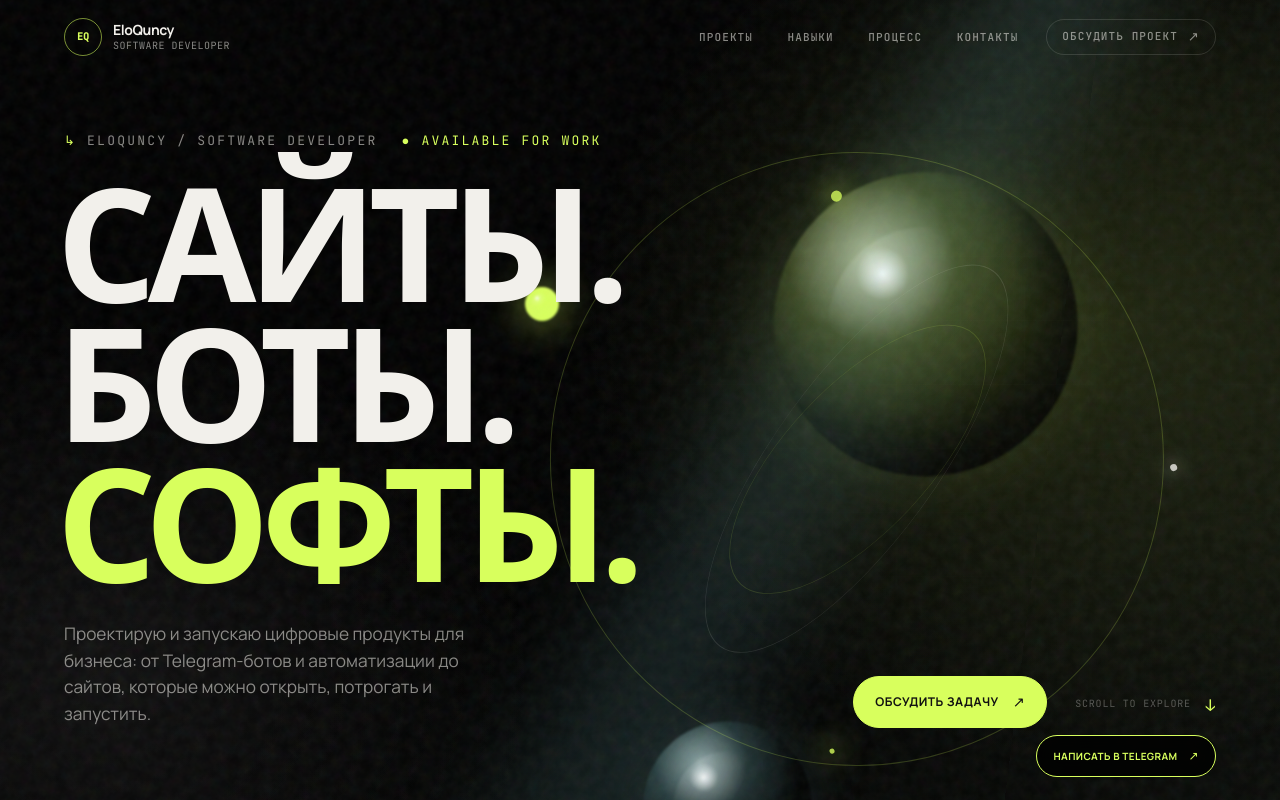
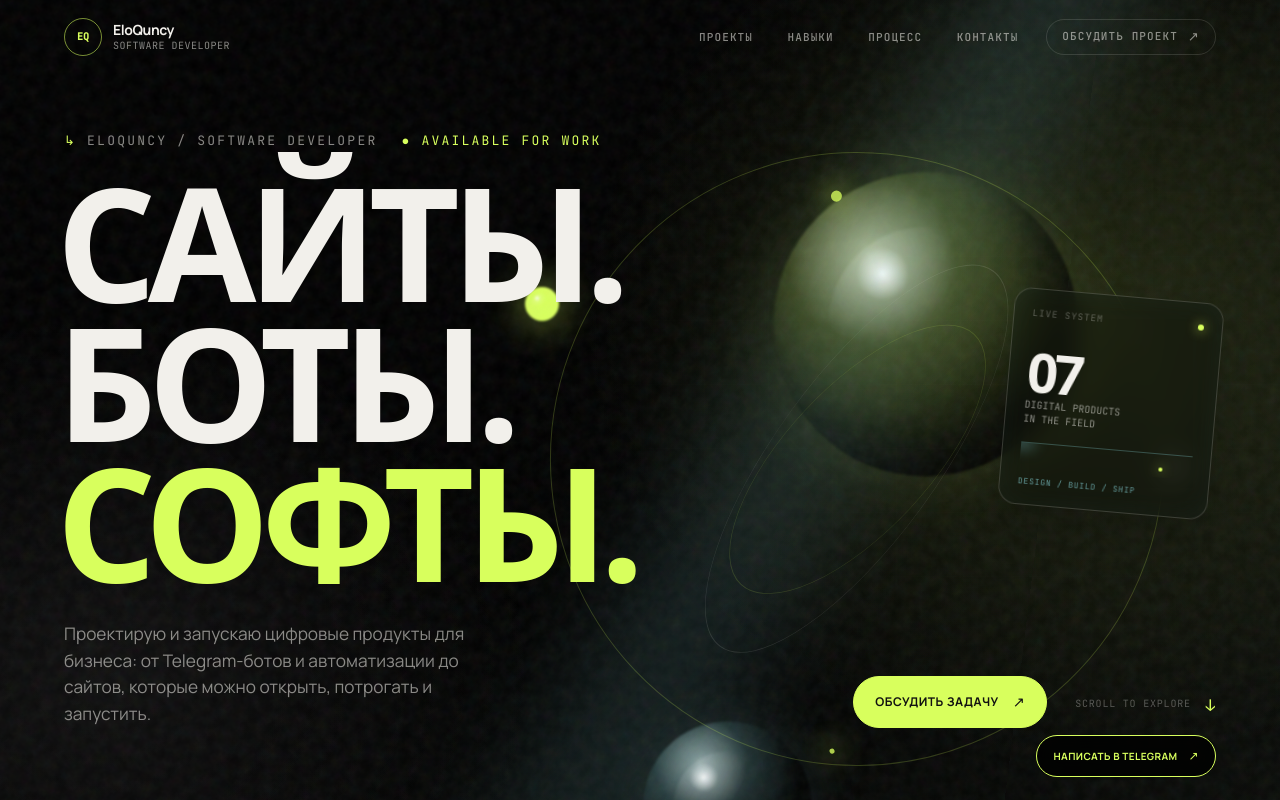
Before and after one commit to ignatvanuskin-sys/portfolio, a React (Vite) app: page / in a window 1280 px wide. Shown: the top 800 px of the page. Built offline with nearby package versions, Linux system fonts and the light colour scheme; a web font is replaced by a local one.

Commit message:
Improve landing hero and animate project artwork

```diff
--- a/src/main.jsx
+++ b/src/main.jsx
@@ -226,6 +226,7 @@ function Hero() {
           <div className="hero-actions"><a className="solid-btn" href="#contact" {...HoverProps()}>Обсудить задачу <Arrow /></a><span className="scroll-note">scroll to explore <b>↓</b></span></div>
         </div>
       </div>
+      <div className="hero-signal" aria-label="Статус студии"><div className="signal-top"><span>LIVE SYSTEM</span><i></i></div><strong>07</strong><span>digital products<br />in the field</span><div className="signal-line"><b></b></div><small>DESIGN / BUILD / SHIP</small></div>
     </section>
   )
 }
@@ -246,7 +247,7 @@ function Skills() {
 
 function ProjectArt({ variant }) {
   const labels = { salon: '✦', search: '⌕', market: '◒', arome: '◉', forma: '⌂', forge: '◌', email: '✉' }
-  return <div className={`project-art project-art-${variant}`} aria-hidden="true"><span className="art-halo"></span><b>{labels[variant] || '✦'}</b><i></i></div>
+  return <div className={`project-art project-art-${variant}`} aria-hidden="true"><span className="art-halo"></span><span className="art-sweep"></span><span className="art-particle particle-one"></span><span className="art-particle particle-two"></span><b>{labels[variant] || '✦'}</b><i></i></div>
 }
 
 function ProjectCard({ item, index, onOpen }) {
--- a/src/styles.css
+++ b/src/styles.css
@@ -92,6 +92,18 @@ a:hover .arrow, button:hover .arrow { transform: translate(4px, -4px); }
 .hero-bottom { display: flex; align-items: flex-end; justify-content: space-between; gap: 24px; }
 .hero-bottom p { max-width: 455px; margin: 0; color: var(--muted); font-size: clamp(14px, 1.35vw, 18px); line-height: 1.55; }
 .hero-actions { display: flex; align-items: center; gap: 28px; }
+.hero-signal { position: absolute; z-index: 2; top: 35%; right: var(--pad); display: grid; width: 210px; padding: 18px; border: 1px solid rgba(242,240,235,.18); border-radius: 18px; background: rgba(5,7,6,.3); box-shadow: 0 18px 50px rgba(0,0,0,.2), inset 0 0 30px rgba(155,246,255,.04); color: var(--muted); backdrop-filter: blur(14px); transform: rotate(5deg); animation: signal-float 8s ease-in-out infinite; }
+.signal-top { display: flex; align-items: center; justify-content: space-between; color: var(--faint); font: 400 9px var(--mono); letter-spacing: .12em; }
+.signal-top i { width: 6px; height: 6px; border-radius: 50%; background: var(--acid); box-shadow: 0 0 12px var(--acid); animation: signal-pulse 1.3s ease-in-out infinite; }
+.hero-signal strong { margin: 28px 0 2px; color: var(--fg); font: 600 54px/.9 var(--display); letter-spacing: -.08em; }
+.hero-signal > span:not(.signal-top) { color: var(--muted); font: 400 10px/1.4 var(--mono); text-transform: uppercase; }
+.signal-line { position: relative; height: 24px; margin: 16px 0 10px; overflow: hidden; border-top: 1px solid rgba(155,246,255,.25); }
+.signal-line::after { content: ''; position: absolute; top: -1px; left: -25%; width: 30%; height: 1px; background: var(--cyan); box-shadow: 0 0 15px 4px rgba(155,246,255,.45); animation: signal-scan 2.8s linear infinite; }
+.signal-line b { position: absolute; right: 17%; bottom: 6px; width: 4px; height: 4px; border-radius: 50%; background: var(--acid); box-shadow: 0 0 12px var(--acid); }
+.hero-signal small { color: rgba(155,246,255,.6); font: 400 8px var(--mono); letter-spacing: .1em; }
+@keyframes signal-float { 50% { transform: translate3d(-10px, 14px, 0) rotate(2deg); } }
+@keyframes signal-pulse { 50% { opacity: .3; transform: scale(.6); } }
+@keyframes signal-scan { to { left: 110%; } }
 .solid-btn, .ghost-btn { display: inline-flex; align-items: center; justify-content: center; gap: 14px; min-height: 52px; padding: 0 21px; border: 1px solid var(--acid); border-radius: 99em; font: 700 12px/1 var(--body); letter-spacing: .04em; text-transform: uppercase; transition: background .3s var(--ease), color .3s var(--ease), transform .3s var(--ease), border-color .3s var(--ease); }
 .solid-btn { background: var(--acid); color: var(--ink-dark); }
 .solid-btn:hover { background: var(--fg); border-color: var(--fg); transform: translateY(-3px); }
@@ -266,10 +278,16 @@ a:hover .arrow, button:hover .arrow { transform: translate(4px, -4px); }
 .work-copy { align-self: center; }
 .work-card-link { display: inline-flex; align-items: center; gap: 9px; margin-top: 24px; padding: 11px 16px; border: 1px solid currentColor; border-radius: 99em; font: 600 10px var(--mono); letter-spacing: .06em; text-transform: uppercase; }
 .project-art { position: relative; display: grid; place-items: center; min-height: 220px; overflow: hidden; border-radius: 24px; isolation: isolate; background: #f5f4f1; }
-.project-art::before { content: ''; position: absolute; inset: 12%; border: 1px solid rgba(17,17,16,.1); border-radius: 50%; transform: rotate(-18deg) scaleX(.62); box-shadow: 0 0 40px rgba(17,17,16,.08); }
+.project-art::before { content: ''; position: absolute; inset: 12%; border: 1px solid rgba(17,17,16,.1); border-radius: 50%; transform: rotate(-18deg) scaleX(.62); box-shadow: 0 0 40px rgba(17,17,16,.08); animation: art-ring 9s linear infinite; }
 .project-art::after { content: ''; position: absolute; inset: 0; background: radial-gradient(circle at 50% 45%, rgba(255,255,255,.82), transparent 32%), linear-gradient(125deg, transparent 35%, rgba(17,17,16,.06), transparent 65%); }
 .project-art b { position: relative; z-index: 2; display: grid; place-items: center; width: 108px; height: 108px; border: 8px solid rgba(17,17,16,.25); border-radius: 28px; color: rgba(17,17,16,.42); font: 600 58px/1 var(--body); filter: drop-shadow(8px 12px 8px rgba(17,17,16,.12)); transform: rotate(-8deg); }
 .project-art i { position: absolute; z-index: 1; width: 210px; height: 210px; border-radius: 50%; background: radial-gradient(circle at 34% 28%, #fff, rgba(255,255,255,.28) 32%, rgba(17,17,16,.12) 73%, transparent 75%); filter: blur(2px); animation: art-float 7s ease-in-out infinite; }
+.art-halo { position: absolute; z-index: 0; inset: -20%; border-radius: 50%; background: conic-gradient(from 90deg, transparent, rgba(255,255,255,.75), rgba(17,17,16,.1), transparent 45%); filter: blur(16px); opacity: .45; animation: metal-shine 6s linear infinite; }
+.art-sweep { position: absolute; z-index: 3; top: -50%; left: -30%; width: 15%; height: 200%; background: linear-gradient(90deg, transparent, rgba(255,255,255,.9), transparent); filter: blur(7px); opacity: 0; transform: rotate(28deg); transition: opacity .35s; }
+.work-card:hover .art-sweep, .work-card:focus-visible .art-sweep { opacity: .65; animation: art-beam 1.4s var(--ease) both; }
+.art-particle { position: absolute; z-index: 4; width: 5px; height: 5px; border-radius: 50%; background: rgba(17,17,16,.4); box-shadow: 0 0 13px 2px rgba(17,17,16,.18); animation: art-particle 4s ease-in-out infinite; }
+.particle-one { top: 23%; left: 24%; }
+.particle-two { right: 22%; bottom: 22%; width: 3px; height: 3px; animation-delay: -1.8s; }
 .project-art-search { background: linear-gradient(135deg, #eef0f0, #dfe2df); }
 .project-art-search b { width: 92px; height: 92px; border-radius: 50%; border-width: 13px; border-right-color: transparent; font-size: 0; transform: rotate(-35deg); }
 .project-art-market { background: linear-gradient(135deg, #f1ece7, #d9d5d1); }
@@ -283,6 +301,10 @@ a:hover .arrow, button:hover .arrow { transform: translate(4px, -4px); }
 .project-art-email { background: linear-gradient(135deg, #eceff2, #d9dee5); }
 .project-art-email b { border-radius: 12px; border-width: 4px; transform: rotate(0); }
 @keyframes art-float { 50% { transform: translate3d(8px, -9px, 0) scale(1.04); } }
+@keyframes art-ring { to { transform: rotate(342deg) scaleX(.62); } }
+@keyframes metal-shine { to { transform: rotate(360deg); } }
+@keyframes art-beam { to { left: 118%; } }
+@keyframes art-particle { 50% { transform: translate3d(10px, -14px, 0); opacity: .25; } }
 
 .services-section { padding-bottom: clamp(82px, 10vw, 140px); }
 .service-grid { display: grid; grid-template-columns: repeat(3, 1fr); gap: 1px; border-top: 1px solid var(--paper-line); border-bottom: 1px solid var(--paper-line); background: var(--paper-line); }
@@ -385,6 +407,7 @@ a:hover .arrow, button:hover .arrow { transform: translate(4px, -4px); }
   .mobile-nav .arrow { margin-left: auto; color: var(--acid); }
   .mobile-nav-cta { margin-top: auto; justify-content: space-between; padding: 15px 17px !important; border: 1px solid var(--acid) !important; border-radius: 99em; color: var(--acid); font: 700 11px var(--body) !important; letter-spacing: .04em !important; }
   .hero { min-height: 100svh; padding-bottom: 82px; }
+  .hero-signal { display: none; }
   .hero-orbit { top: 17%; right: -22%; width: 94vw; opacity: .45; }
   .hero h1 { margin-bottom: 26px; font-size: clamp(48px, 16vw, 94px); }
   .hero-kicker { max-width: 300px; line-height: 1.6; }
@@ -443,4 +466,6 @@ a:hover .arrow, button:hover .arrow { transform: translate(4px, -4px); }
   .ambient-grid, .ambient-orb, .ambient-beam, .loader-core::before, .loader-core::after, .loader-core i { animation: none !important; }
   .ambient-beam { opacity: .08; }
   .work-card::before { animation: none !important; opacity: .28; }
+  .hero-signal, .project-art::before, .project-art i, .art-halo, .art-particle { animation: none !important; }
+  .art-sweep { display: none; }
 }
```
